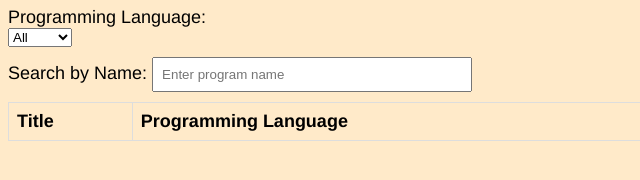
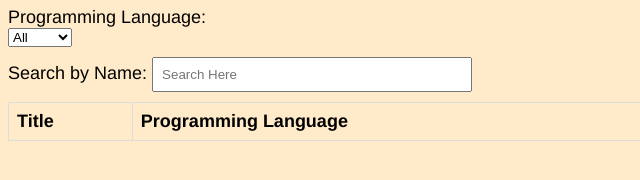
Before and after one commit to gmonte29/Code-Database-Website, a website: page public/index.html in a window 1280 px wide. Shown: the part 204-384 px from the top of the page, 0-640 px from the left. Drawn offline with Linux system fonts and the light colour scheme; no server answers.

Commit message:
updated search-bar placeholder

```diff
--- a/public/index.html
+++ b/public/index.html
@@ -50,7 +50,7 @@
 
     <!-- Search bar -->
     <label for="searchBar">Search by Name:</label>
-    <input type="text" id="searchBar" oninput="searchPrograms()" placeholder="Enter program name">
+    <input type="text" id="searchBar" oninput="searchPrograms()" placeholder="Search Here">
 
 
     <table border="1" id="programTable">
```
